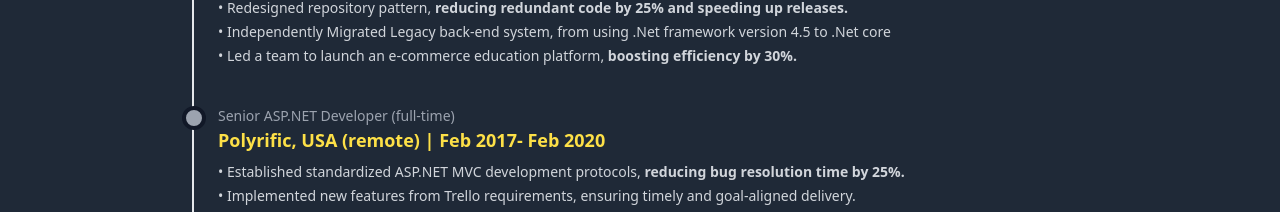
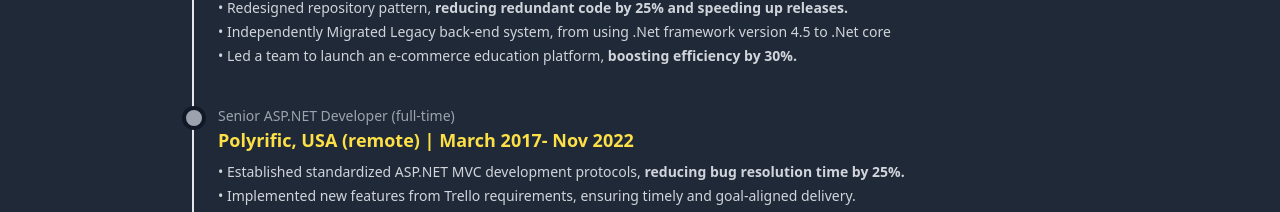
Before and after one commit to hendidwipurwanto/portfolio, a website: page index.html in a window 1280 px wide. Shown: the part 2038-2250 px from the top of the page. Drawn offline with Linux system fonts and the light colour scheme.

Commit message:
fix work histories date

```diff
--- a/index.html
+++ b/index.html
@@ -133,7 +133,7 @@
 <div class="group">
   <div class="absolute -left-3 w-6 h-6 bg-gray-400 rounded-full border-4 border-gray-900"></div>
   <p class="text-sm text-gray-400">Senior ASP.NET Developer (full-time)</p>
-  <h3 class="text-lg font-semibold text-yellow-300">Polyrific, USA (remote) | Feb 2017- Feb 2020</h3>
+  <h3 class="text-lg font-semibold text-yellow-300">Polyrific, USA (remote) | March 2017- Nov 2022</h3>
   <ul class="text-sm text-gray-300 space-y-1 mt-2">
   <li>• Established standardized ASP.NET MVC development protocols, <strong>reducing bug resolution time by 25%.</strong></li>
   <li>• Implemented new features from Trello requirements, ensuring timely and goal-aligned delivery.</li>
```
